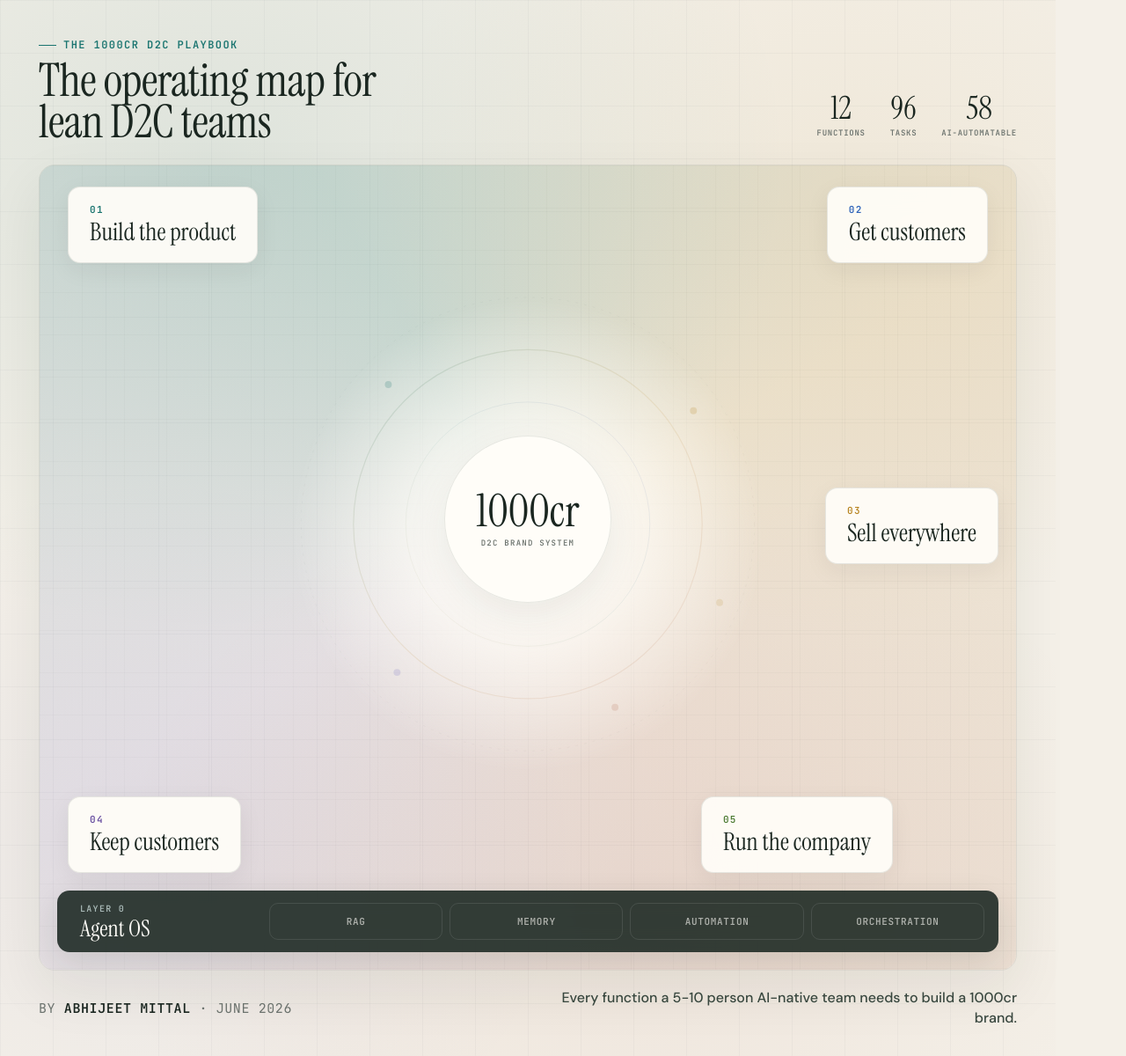
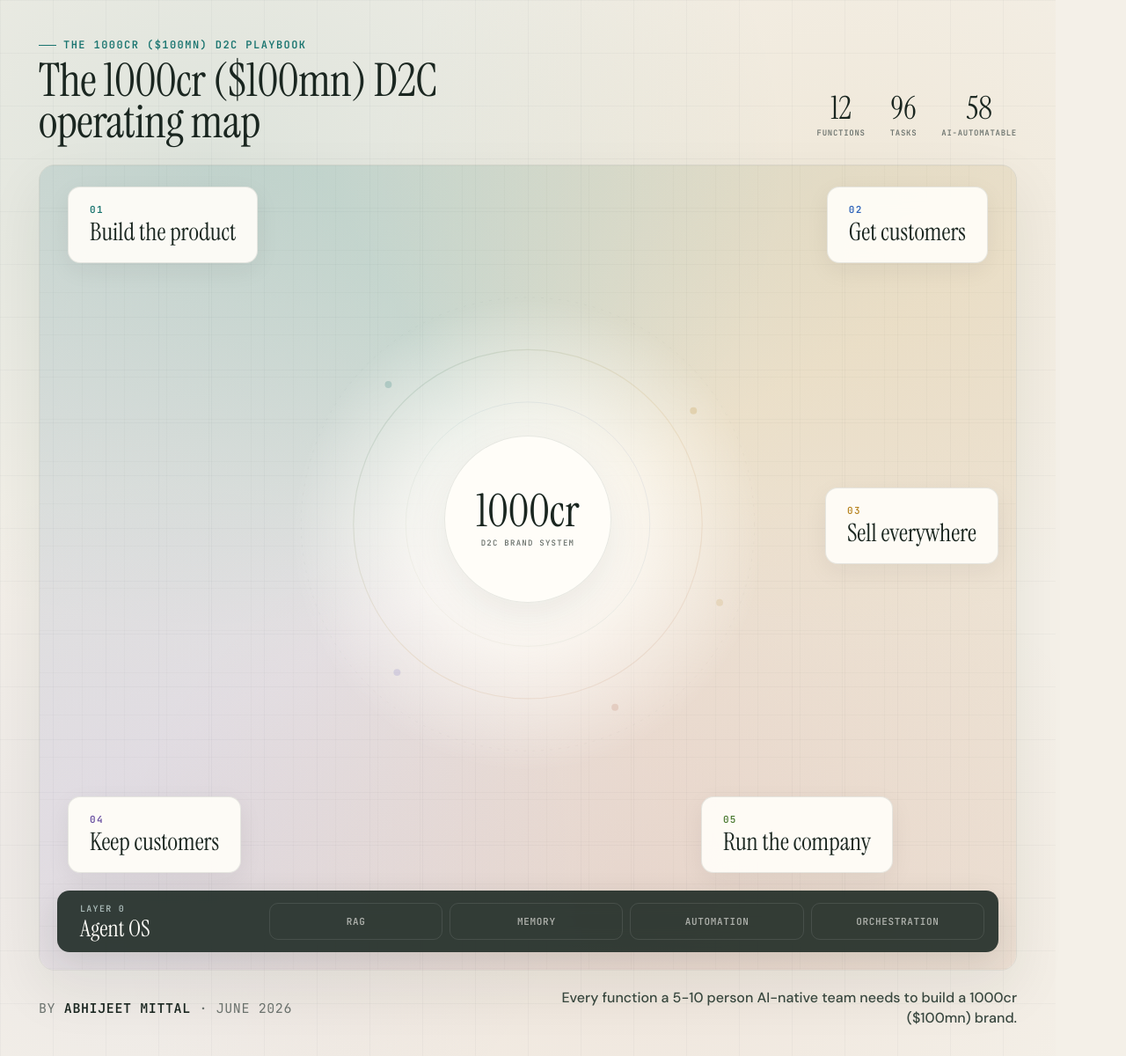
Before and after one commit to abhijeetmittal/1000cr_D2C_Map, a plain HTML site: page linkedin-capture.html in a window 1280 px wide. Shown: the whole page at 88% size. Drawn offline with Linux system fonts and the light colour scheme.

Commit message:
Add $100mn alongside 1000cr across all visible text
Co-Authored-By: Claude Opus 4.6 <noreply@anthropic.com>

```diff
--- a/linkedin-capture.html
+++ b/linkedin-capture.html
@@ -306,8 +306,8 @@ h1{
   <!-- Compact header: title left, stats right -->
   <div class="header">
     <div class="header-left">
-      <div class="badge">The 1000cr D2C playbook</div>
-      <h1>The operating map for<br>lean D2C teams</h1>
+      <div class="badge">The 1000cr ($100mn) D2C playbook</div>
+      <h1>The 1000cr ($100mn) D2C<br>operating map</h1>
     </div>
     <div class="header-stats">
       <div class="hs"><div class="hs-val">12</div><div class="hs-label">Functions</div></div>
@@ -368,7 +368,7 @@ h1{
   <!-- Bottom: author + tagline -->
   <div class="bottom">
     <div class="author">By <strong>Abhijeet Mittal</strong> &middot; June 2026</div>
-    <div class="tagline">Every function a 5-10 person AI-native team needs to build a 1000cr brand.</div>
+    <div class="tagline">Every function a 5-10 person AI-native team needs to build a 1000cr ($100mn) brand.</div>
   </div>
 </div>
 
```
Also changed, not shown: index.html (+4 -3 lines), 1 other file.
